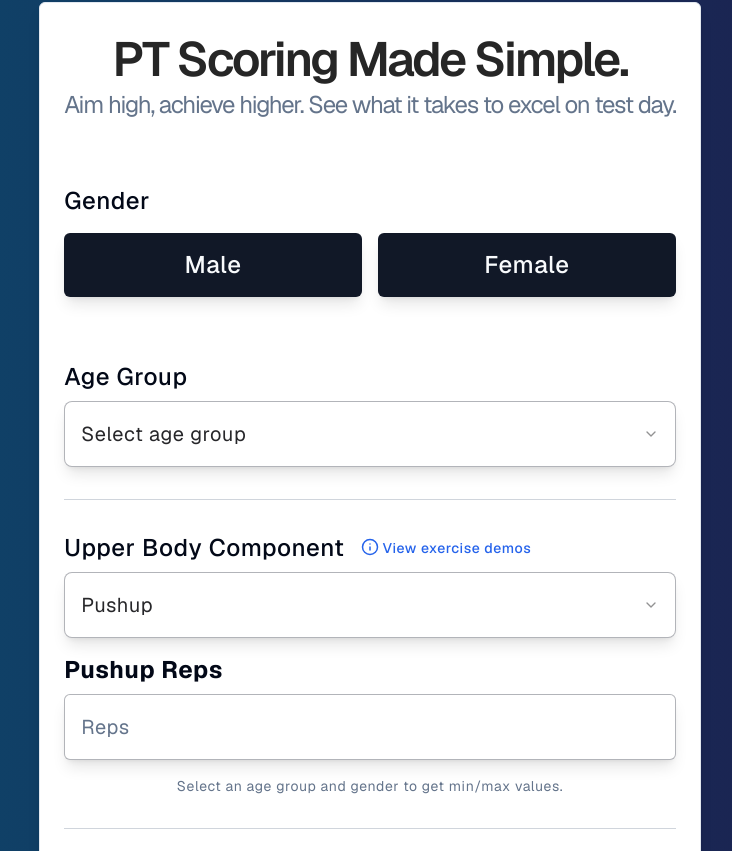
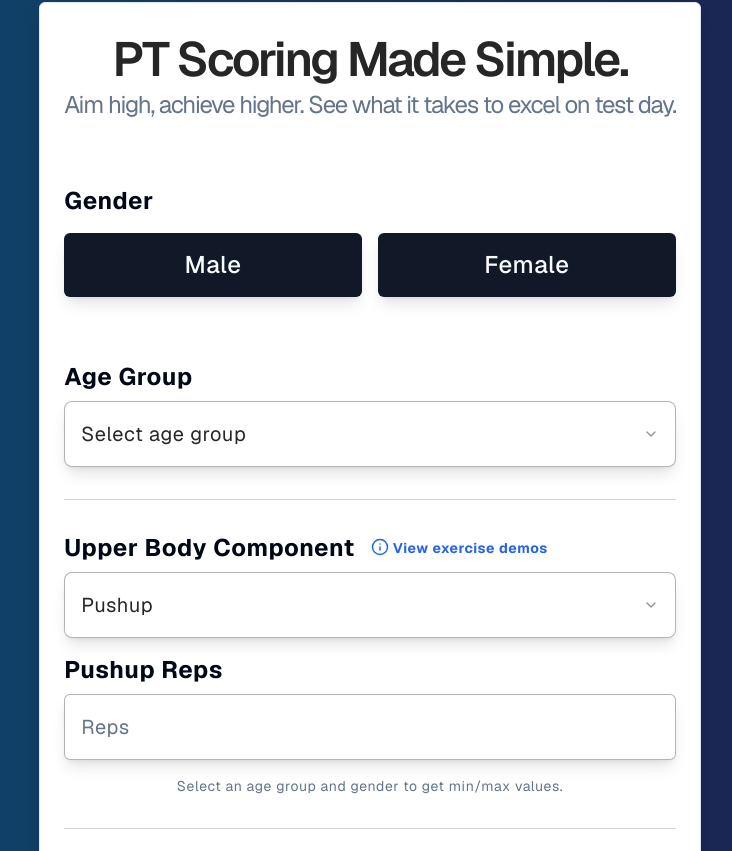
Before and after one commit to ronnieima/usaf-pt-calculator, a Next.js app: page / in a window 1280 px wide. Shown: the part 869-1720 px from the top of the page, without its empty margins (270-1002 px from the left). Built offline with nearby package versions, Linux system fonts and the light colour scheme; what next-cloudinary, tailwindcss-animated would draw is missing.

Commit message:
improve UI

```diff
--- a/app/_components/ui/(form)/(controls)/AgeGroupSelect.tsx
+++ b/app/_components/ui/(form)/(controls)/AgeGroupSelect.tsx
@@ -43,7 +43,7 @@ const AgeGroupSelect = () => {
         name={`ageGroup`}
         render={({ field }) => (
           <FormItem>
-            <FormLabel className="text-2xl">
+            <FormLabel className="text-xl font-bold lg:text-2xl">
               <h3>Age Group</h3>
             </FormLabel>
             <Select disabled={isSubmitting} onValueChange={field.onChange}>
--- a/app/_components/ui/(form)/(controls)/ExerciseSelect.tsx
+++ b/app/_components/ui/(form)/(controls)/ExerciseSelect.tsx
@@ -45,7 +45,7 @@ const ExerciseSelect = ({ exercise }: { exercise: Exercise }) => {
       render={({ field }) => (
         <FormItem>
           {/* FORM LABEL */}
-          <FormLabel className=" flex items-center justify-start gap-4 text-2xl ">
+          <FormLabel className=" flex items-center justify-start gap-4 text-xl font-bold lg:text-2xl ">
             <h3>{component.label} Component</h3>
 
             {/* DIALOG POPUP BOX */}
--- a/app/_components/ui/(form)/(controls)/GenderRadioButtons.tsx
+++ b/app/_components/ui/(form)/(controls)/GenderRadioButtons.tsx
@@ -27,7 +27,7 @@ function GenderRadioButtons() {
       rules={{ required: { value: true, message: "Gender is required" } }}
       render={({ field }) => (
         <FormItem className="">
-          <FormLabel className="text-2xl">
+          <FormLabel className="text-xl font-bold lg:text-2xl">
             <h3>Gender</h3>
           </FormLabel>
           <FormControl>
```
